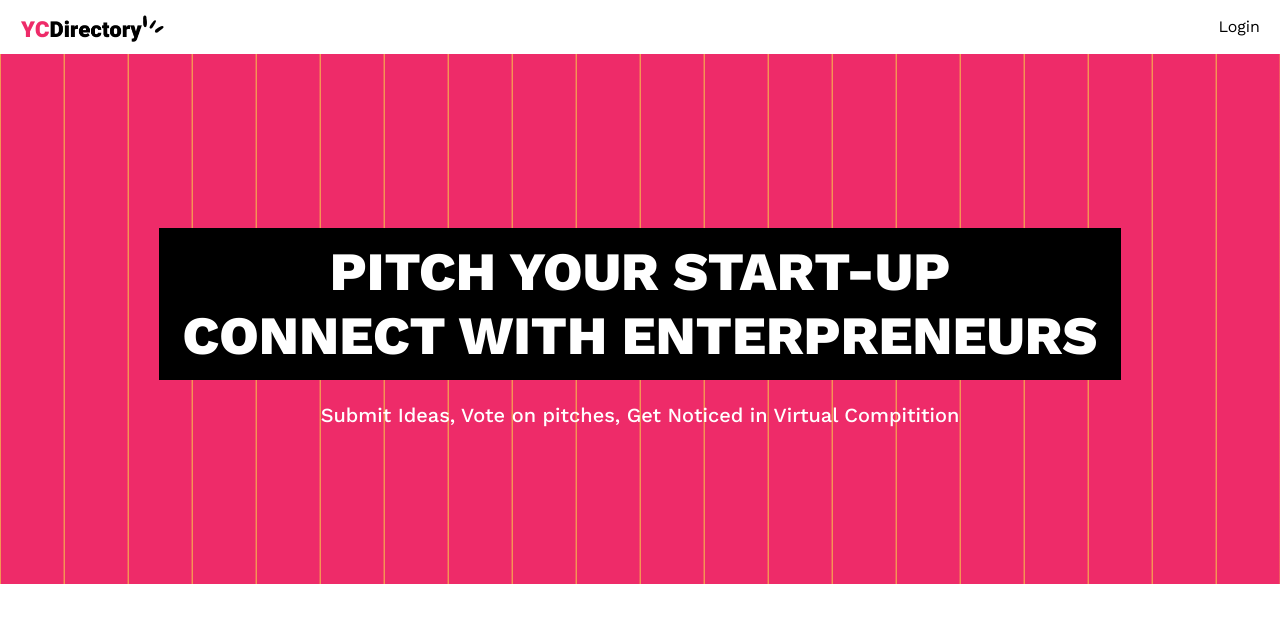
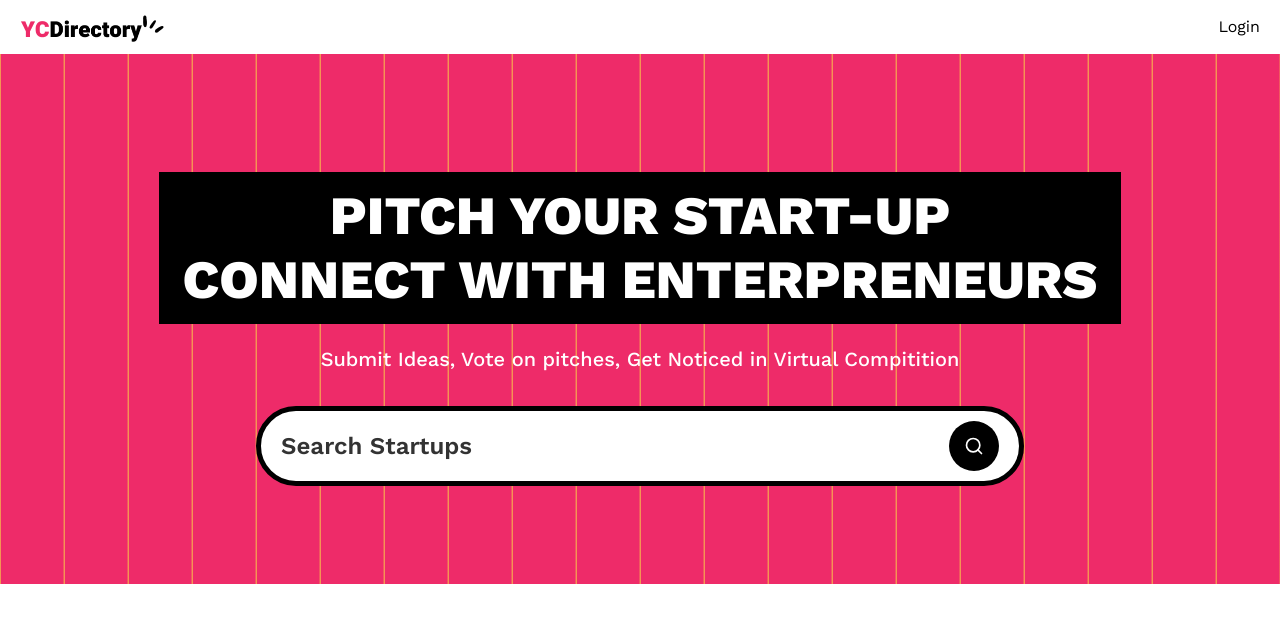
Before and after one commit to JasielD/Yc-directory, a Next.js app: page / in a window 1280 px wide. Shown: the top 622 px of the page. Built offline with nearby package versions, Linux system fonts and the light colour scheme; no server answers.

Commit message:
implement react 19 search action

```diff
--- a/app/(root)/layout.tsx
+++ b/app/(root)/layout.tsx
@@ -1,5 +1,5 @@
 import React from 'react'
-import Navbar from '../components/Navbar'
+import Navbar from '../../components/Navbar'
 
 const layout = ({children}: Readonly<{children:React.ReactNode}>) => {
   return (
--- a/app/(root)/page.tsx
+++ b/app/(root)/page.tsx
@@ -1,12 +1,15 @@
+import Search from "../../components/Search_Input";
 
-
-export default function Home() {
+export default async function Home({searchParams}:{
+  searchParams: Promise<{query?:string}>
+}) {
+  const query = (await searchParams).query
   return (
     <div>
       <section className="pink_container bg-primary">
       <h1 className="heading">Pitch Your Start-up <br/> Connect with Enterpreneurs</h1>
       <p className="sub-heading max-w-3xl">Submit Ideas, Vote on pitches, Get Noticed in Virtual Compitition</p>
-
+      <Search  query={query}/>
       </section>
     </div>
   );
--- /dev/null
+++ b/components/SearchReset.tsx
@@ -0,0 +1,20 @@
+"use client";
+
+import React from 'react'
+import { X } from 'lucide-react';
+
+const SearchReset = () => {
+    const reset = ()=>{
+        const form = document.querySelector(".search-form") as HTMLFormElement;
+        if(form) form.reset();
+    }
+  return (
+    <div>
+      <button className='search-btn text-white' onClick={reset}>
+        <X className='size-5'/>
+      </button>
+    </div>
+  )
+}
+
+export default SearchReset
--- /dev/null
+++ b/components/Search_Input.tsx
@@ -0,0 +1,25 @@
+import React from 'react'
+import Form from "next/form"
+import SearchReset from './SearchReset'
+import { Search } from 'lucide-react'
+
+const SearchInput = ({query}:{query?:string}) => {
+  return (
+    <Form action="/" scroll={false} className='search-form'>
+        <input
+        name='query'
+        defaultValue=""
+        className='search-input'
+        placeholder='Search Startups'/>
+
+        <div className='flex gap-2'>
+            {query&& <SearchReset />}
+            <button type='submit' className='search-btn text-white'>
+                <Search className='size-5'/>
+            </button>
+        </div>
+    </Form>
+  )
+}
+
+export default SearchInput;
--- /dev/null
+++ b/components/ui/button.tsx
@@ -0,0 +1,60 @@
+import * as React from "react"
+import { Slot } from "@radix-ui/react-slot"
+import { cva, type VariantProps } from "class-variance-authority"
+
+import { cn } from "@/lib/utils"
+
+const buttonVariants = cva(
+  "inline-flex items-center justify-center gap-2 whitespace-nowrap rounded-md text-sm font-medium transition-all disabled:pointer-events-none disabled:opacity-50 [&_svg]:pointer-events-none [&_svg:not([class*='size-'])]:size-4 shrink-0 [&_svg]:shrink-0 outline-none focus-visible:border-ring focus-visible:ring-ring/50 focus-visible:ring-[3px] aria-invalid:ring-destructive/20 dark:aria-invalid:ring-destructive/40 aria-invalid:border-destructive",
+  {
+    variants: {
+      variant: {
+        default: "bg-primary text-primary-foreground hover:bg-primary/90",
+        destructive:
+          "bg-destructive text-white hover:bg-destructive/90 focus-visible:ring-destructive/20 dark:focus-visible:ring-destructive/40 dark:bg-destructive/60",
+        outline:
+          "border bg-background shadow-xs hover:bg-accent hover:text-accent-foreground dark:bg-input/30 dark:border-input dark:hover:bg-input/50",
+        secondary:
+          "bg-secondary text-secondary-foreground hover:bg-secondary/80",
+        ghost:
+          "hover:bg-accent hover:text-accent-foreground dark:hover:bg-accent/50",
+        link: "text-primary underline-offset-4 hover:underline",
+      },
+      size: {
+        default: "h-9 px-4 py-2 has-[>svg]:px-3",
+        sm: "h-8 rounded-md gap-1.5 px-3 has-[>svg]:px-2.5",
+        lg: "h-10 rounded-md px-6 has-[>svg]:px-4",
+        icon: "size-9",
+        "icon-sm": "size-8",
+        "icon-lg": "size-10",
+      },
+    },
+    defaultVariants: {
+      variant: "default",
+      size: "default",
+    },
+  }
+)
+
+function Button({
+  className,
+  variant,
+  size,
+  asChild = false,
+  ...props
+}: React.ComponentProps<"button"> &
+  VariantProps<typeof buttonVariants> & {
+    asChild?: boolean
+  }) {
+  const Comp = asChild ? Slot : "button"
+
+  return (
+    <Comp
+      data-slot="button"
+      className={cn(buttonVariants({ variant, size, className }))}
+      {...props}
+    />
+  )
+}
+
+export { Button, buttonVariants }
--- a/package.json
+++ b/package.json
@@ -14,6 +14,7 @@
     "reactdom": "$reactdom"
   },
   "dependencies": {
+    "@radix-ui/react-slot": "^1.2.3",
     "@tailwindcss/typography": "^0.5.19",
     "class-variance-authority": "^0.7.1",
     "clsx": "^2.1.1",
```
Also changed, not shown: components/Navbar.tsx (renamed from app/components/Navbar.tsx), 1 other file (tests, documents, lock files or other folders).
